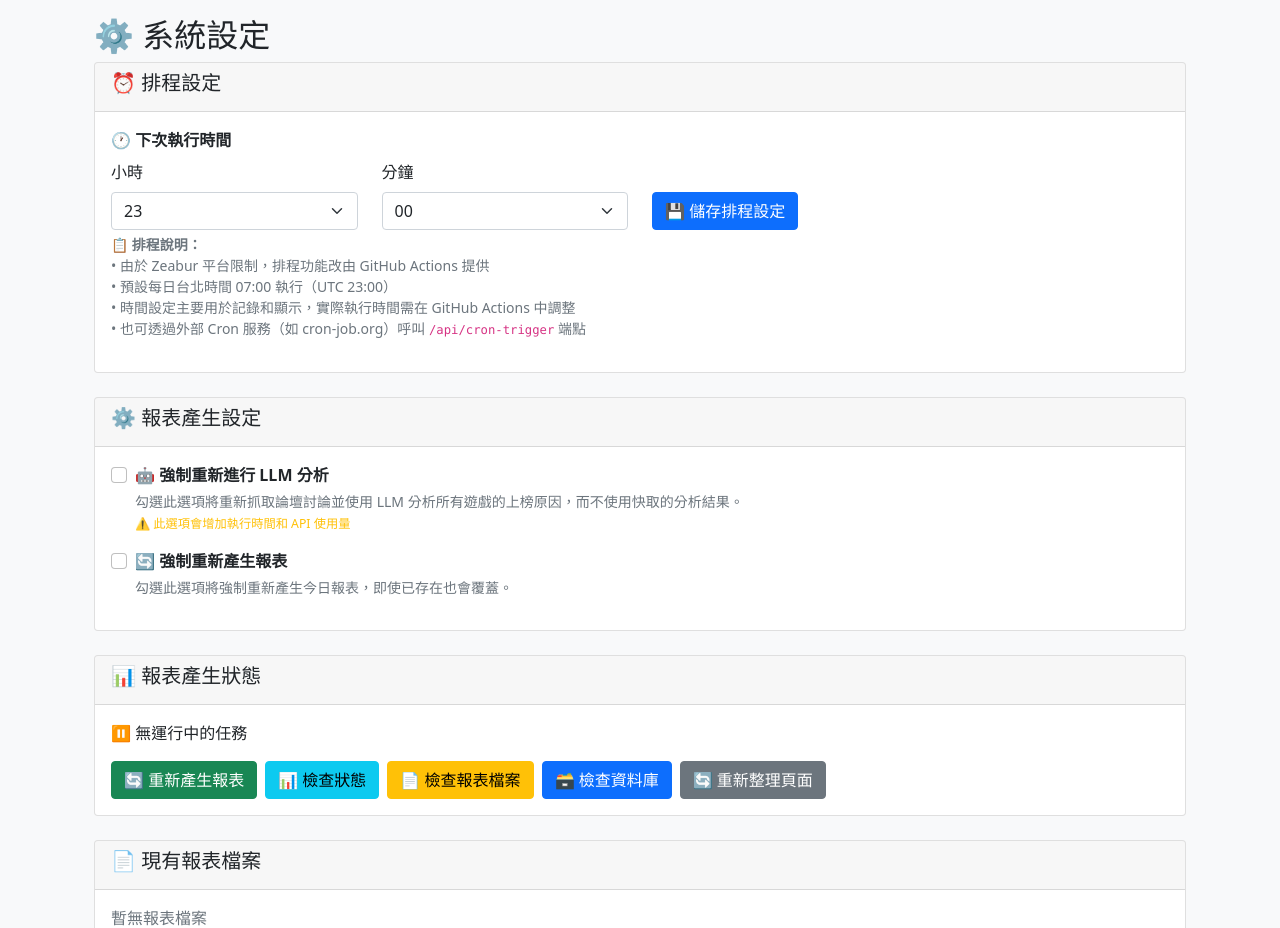
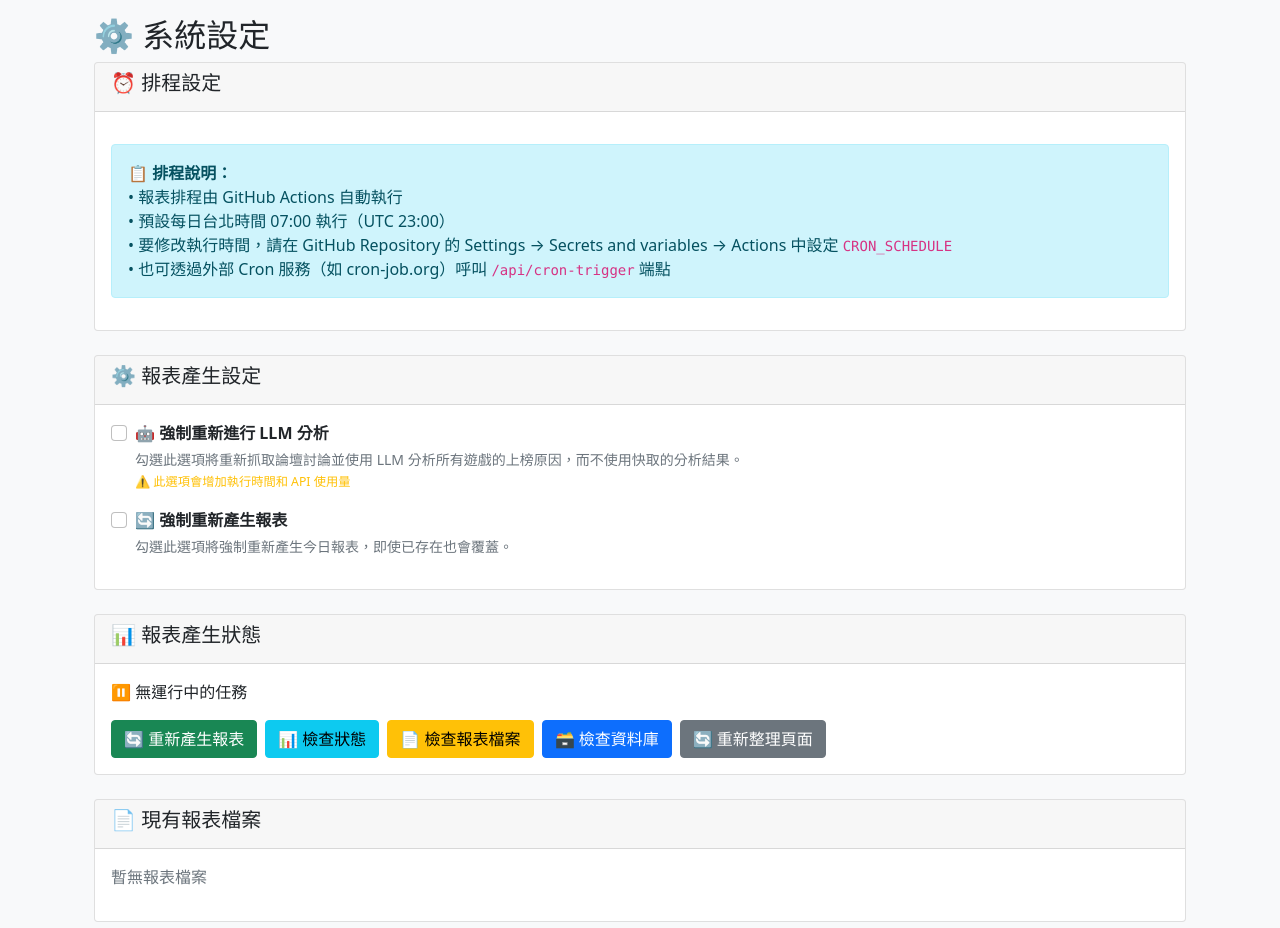
Before and after one commit to wayne79687968/bgt, a Flask app: page /settings in a window 1280 px wide. Shown: the part 56-984 px from the top of the page. Run offline with Flask 3, Linux system fonts and the light colour scheme; the visitor is signed in with stand-in values (Sample User, id 1); data that the repository does not hold is empty; some libraries are stand-ins or nearby versions.

Commit message:
feat: 改用 GitHub Repository Variables 控制排程時間
- 移除 Web 設定頁的時間設定功能
- GitHub Actions 支援使用 CRON_SCHEDULE 變數動態設定執行時間
- 更新文檔說明 Variables 設定方式
- 簡化排程管理流程

🤖 Generated with [Claude Code](https://claude.ai/code)

Co-Authored-By: Claude <noreply@anthropic.com>

```diff
--- a/app.py
+++ b/app.py
@@ -1217,71 +1217,6 @@ def api_stop_task():
             'message': f'停止任務時發生錯誤: {e}'
         })
 
-@app.route('/api/schedule-settings', methods=['GET', 'POST'])
-def api_schedule_settings():
-    """API端點：排程設定"""
-    if 'logged_in' not in session:
-        return jsonify({'success': False, 'message': '未登入'}), 401
-
-    schedule_file = 'schedule_settings.json'
-
-    if request.method == 'GET':
-        # 讀取現有設定
-        try:
-            if os.path.exists(schedule_file):
-                with open(schedule_file, 'r', encoding='utf-8') as f:
-                    settings = json.load(f)
-                return jsonify({
-                    'success': True,
-                    'hour': settings.get('hour', 23),
-                    'minute': settings.get('minute', 0)
-                })
-            else:
-                # 預設值
-                return jsonify({
-                    'success': True,
-                    'hour': 23,
-                    'minute': 0
-                })
-        except Exception as e:
-            logger.error(f"讀取排程設定失敗: {e}")
-            return jsonify({'success': False, 'message': f'讀取設定失敗: {e}'})
-
-    elif request.method == 'POST':
-        # 儲存新設定
-        try:
-            data = request.get_json()
-            hour = int(data.get('hour', 23))
-            minute = int(data.get('minute', 0))
-
-            # 驗證輸入
-            if not (0 <= hour <= 23) or not (0 <= minute <= 59):
-                return jsonify({'success': False, 'message': '時間格式不正確'})
-
-            settings = {
-                'hour': hour,
-                'minute': minute,
-                'updated_at': datetime.now().isoformat()
-            }
-
-            with open(schedule_file, 'w', encoding='utf-8') as f:
-                json.dump(settings, f, ensure_ascii=False, indent=2)
-
-            # 確保檔案時間戳更新
-            import time
-            time.sleep(0.1)  # 短暫延遲確保時間戳變更
-
-            logger.info(f"排程設定已更新: {hour:02d}:{minute:02d}")
-            logger.info("排程器將在下一分鐘自動重新載入新設定")
-
-            return jsonify({
-                'success': True,
-                'message': f'排程時間已設定為 {hour:02d}:{minute:02d}，將在下一分鐘自動生效'
-            })
-
-        except Exception as e:
-            logger.error(f"儲存排程設定失敗: {e}")
-            return jsonify({'success': False, 'message': f'儲存設定失敗: {e}'})
 
 @app.route('/login', methods=['GET', 'POST'])
 def login():
--- a/templates/settings.html
+++ b/templates/settings.html
@@ -12,39 +12,13 @@
             <h5>⏰ 排程設定</h5>
         </div>
         <div class="card-body">
-            <form id="schedule-settings-form">
-                <div class="mb-3">
-                    <label class="form-label">
-                        <strong>🕐 下次執行時間</strong>
-                    </label>
-                    <div class="row">
-                        <div class="col-md-3">
-                            <label for="schedule-hour" class="form-label">小時</label>
-                            <select class="form-select" id="schedule-hour" name="schedule_hour">
-                                <!-- 選項將由 JavaScript 動態生成 -->
-                            </select>
-                        </div>
-                        <div class="col-md-3">
-                            <label for="schedule-minute" class="form-label">分鐘</label>
-                            <select class="form-select" id="schedule-minute" name="schedule_minute">
-                                <!-- 選項將由 JavaScript 動態生成 -->
-                            </select>
-                        </div>
-                        <div class="col-md-6 d-flex align-items-end">
-                            <button type="button" class="btn btn-primary" onclick="saveScheduleSettings()">
-                                💾 儲存排程設定
-                            </button>
-                        </div>
-                    </div>
-                    <div class="form-text">
-                        <strong>📋 排程說明：</strong><br>
-                        • 由於 Zeabur 平台限制，排程功能改由 GitHub Actions 提供<br>
-                        • 預設每日台北時間 07:00 執行（UTC 23:00）<br>
-                        • 時間設定主要用於記錄和顯示，實際執行時間需在 GitHub Actions 中調整<br>
-                        • 也可透過外部 Cron 服務（如 cron-job.org）呼叫 <code>/api/cron-trigger</code> 端點
-                    </div>
-                </div>
-            </form>
+            <div class="alert alert-info">
+                <strong>📋 排程說明：</strong><br>
+                • 報表排程由 GitHub Actions 自動執行<br>
+                • 預設每日台北時間 07:00 執行（UTC 23:00）<br>
+                • 要修改執行時間，請在 GitHub Repository 的 Settings → Secrets and variables → Actions 中設定 <code>CRON_SCHEDULE</code><br>
+                • 也可透過外部 Cron 服務（如 cron-job.org）呼叫 <code>/api/cron-trigger</code> 端點
+            </div>
         </div>
     </div>
 
@@ -413,88 +387,9 @@ function showAlert(type, message) {
     }, 3000);
 }
 
-function saveScheduleSettings() {
-    const hour = document.getElementById('schedule-hour').value;
-    const minute = document.getElementById('schedule-minute').value;
-
-    if (!hour || !minute) {
-        showAlert('warning', '請選擇小時和分鐘');
-        return;
-    }
-
-    const btn = event.target;
-    btn.disabled = true;
-    btn.innerHTML = '⏳ 儲存中...';
-
-    fetch('/api/schedule-settings', {
-        method: 'POST',
-        headers: {
-            'Content-Type': 'application/json',
-        },
-        body: JSON.stringify({
-            hour: parseInt(hour),
-            minute: parseInt(minute)
-        })
-    })
-    .then(response => response.json())
-    .then(data => {
-        if (data.success) {
-            showAlert('success', data.message);
-        } else {
-            showAlert('danger', data.message);
-        }
-        btn.disabled = false;
-        btn.innerHTML = '💾 儲存排程設定';
-    })
-    .catch(error => {
-        console.error('Error:', error);
-        showAlert('danger', '儲存失敗，請稍後再試');
-        btn.disabled = false;
-        btn.innerHTML = '💾 儲存排程設定';
-    });
-}
-
-function loadScheduleSettings() {
-    fetch('/api/schedule-settings')
-    .then(response => response.json())
-    .then(data => {
-        if (data.success) {
-            document.getElementById('schedule-hour').value = data.hour;
-            document.getElementById('schedule-minute').value = data.minute;
-        }
-    })
-    .catch(error => {
-        console.error('Error loading schedule settings:', error);
-    });
-}
-
-function initializeScheduleSelectors() {
-    const hourSelect = document.getElementById('schedule-hour');
-    const minuteSelect = document.getElementById('schedule-minute');
-
-    // 生成小時選項 (0-23)
-    for (let i = 0; i <= 23; i++) {
-        const option = document.createElement('option');
-        option.value = i;
-        option.textContent = i.toString().padStart(2, '0');
-        if (i === 23) option.selected = true; // 預設 23:00
-        hourSelect.appendChild(option);
-    }
-
-    // 生成分鐘選項 (0-59)
-    for (let i = 0; i <= 59; i++) {
-        const option = document.createElement('option');
-        option.value = i;
-        option.textContent = i.toString().padStart(2, '0');
-        if (i === 0) option.selected = true; // 預設 00 分
-        minuteSelect.appendChild(option);
-    }
-}
 
 // 頁面載入時檢查狀態
 document.addEventListener('DOMContentLoaded', function() {
-    initializeScheduleSelectors();
-    loadScheduleSettings();
     checkStatus();
 });
 </script>
```
Also changed, not shown: CRON_SETUP.md (+24 -8 lines), .github/workflows/schedule.yml.
